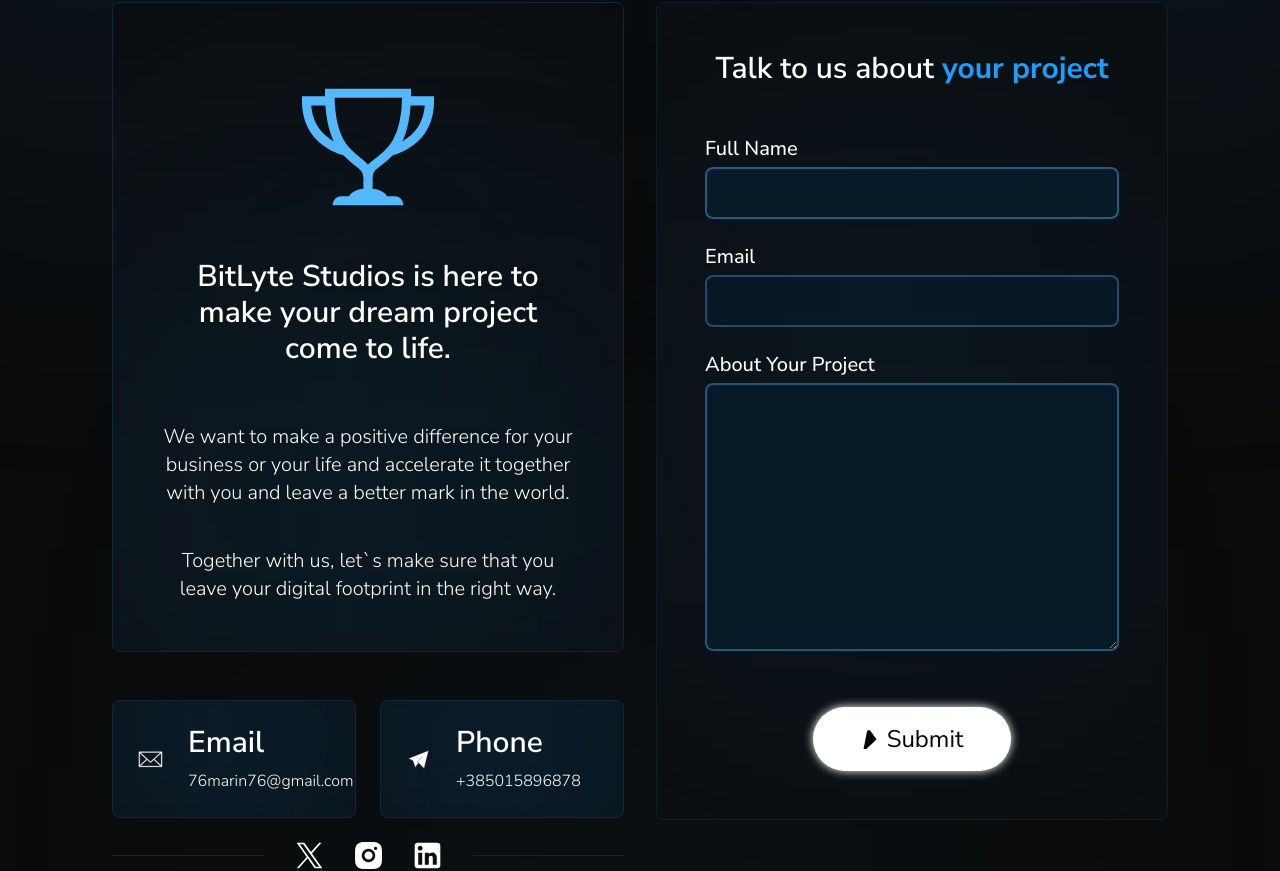
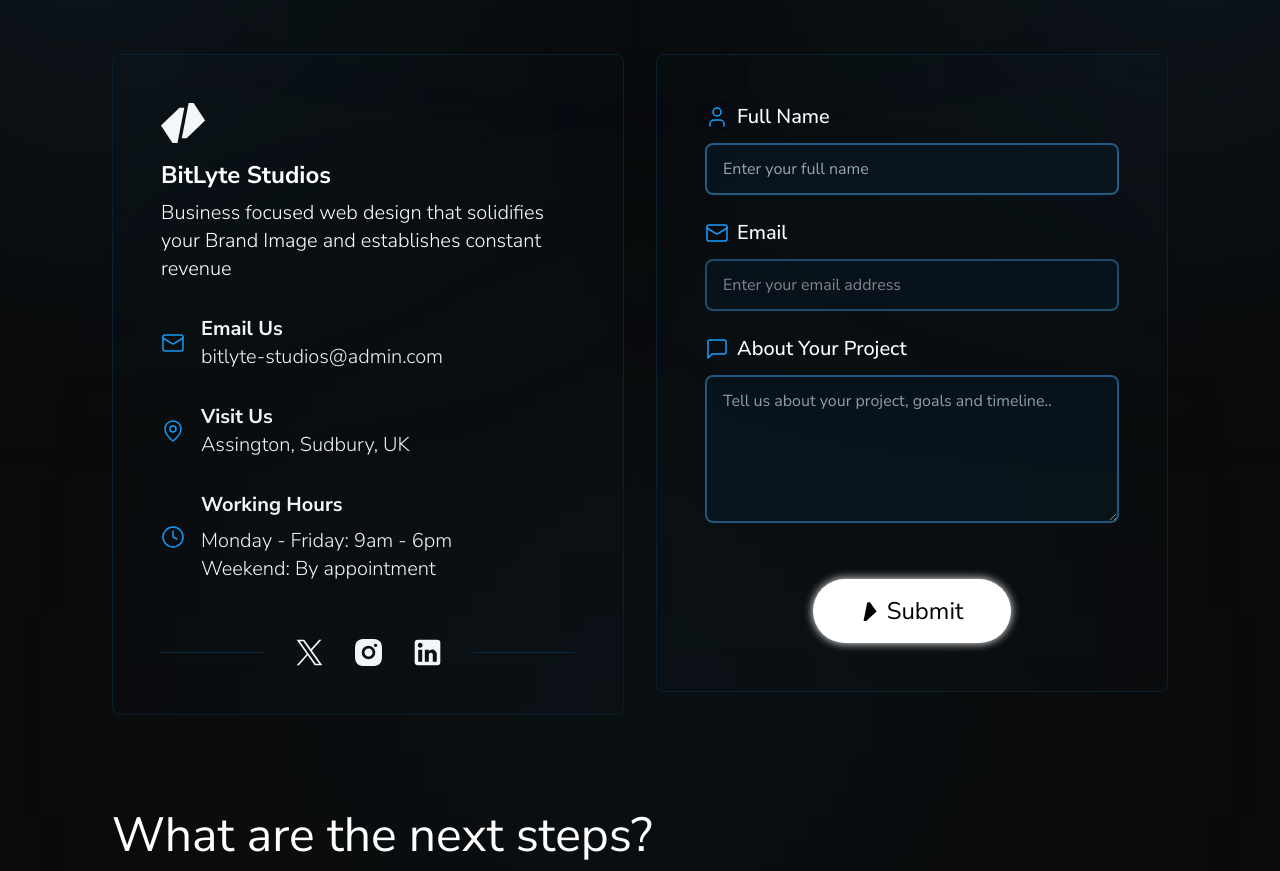
Before and after one commit to zrvnarmarin/BitLyte-Studios-Website, a Next.js app: page /contact in a window 1280 px wide. Shown: the part 482-1353 px from the top of the page. Built offline with nearby package versions, Linux system fonts and the light colour scheme.

Commit message:
removing borders, paddings and right margin from StepsSection of /[serviceId] route; changing copy in SimilarServices section;All website fixing design mistakes; contact route completely redesigned, this time with more clear proposition and accent on simplicity;

```diff
--- a/app/components/FAQSection.tsx
+++ b/app/components/FAQSection.tsx
@@ -58,7 +58,7 @@
     <div
       className={`group relative overflow-hidden rounded-xl transition-all duration-300 ${
         isActive
-          ? "bg-gradient-to-r from-[#0A1A2A]/90 to-[#0D2237]/90 shadow-lg hover:shadow-[0_0_15px_0_rgba(10,32,78,1)]"
+          ? "bg-gradient-to-r from-[#0A1A2A]/90 to-[#0D2237]/90 shadow-lg"
           : "bg-[#0A1A2A]/60 hover:bg-[#0A1A2A]/80 border-[#1d263f] border-[0.5px] hover:shadow-[0_0_15px_0_rgba(10,32,78,1)]"
       }`}
     >
--- a/app/contact/(contact-sections)/ContactForm.tsx
+++ b/app/contact/(contact-sections)/ContactForm.tsx
@@ -1,69 +1,75 @@
 import React from "react";
 import "../../../public/test.css";
 import { LogoForButtonRotated } from "@/app/services/[serviceId]/HeroSection";
+import { MessageSquareIcon, UserIcon } from "./HeroSection";
+import { MailIcon } from "./HeroSection";
 
 export default function ContactForm() {
   return (
     // Form container
-    <div className="flex z-30 flex-col gap-8 bg-[#0b0b0b] overflow-hidden relative px-4 py-8 md:px-10 sm:px-8 sm:py-10 md:py-14 lg:px-6 lg:py-10 xl:px-12 xl:py-12 rounded-lg border-[0.5px] border-[#0a2030]">
+    <div className="flex z-30 flex-col gap-8 justify-start overflow-hidden relative px-4 py-8 md:px-10 sm:px-8 sm:py-10 md:py-14 lg:px-6 lg:py-10 xl:px-12 xl:py-12 rounded-lg border-[0.5px] border-[#0a2030]">
       {/* Blur effect background */}
-      <div className="w-96 h-96 absolute top-1/2 left-1/2 transform -translate-x-1/2 -translate-y-1/2 bg-gradient-to-r from-[#1a4869] to-[#002139] z-10 blur-[230px]"></div>
-
-      <h2 className="w-full text-[#ffffff] font-semibold text-center text-3xl pb-4 z-20">
-        Talk to us about{" "}
-        <span className="text-[#1A9FFF] font-bold">your project</span>
-      </h2>
+      <div className="w-96 h-96 absolute top-1/2 left-1/2 transform -translate-x-1/2 -translate-y-1/2 bg-gradient-to-r from-[#1a4869] to-[#002139] z-10 blur-[830px]"></div>
 
       {/* Form section */}
       <form className="flex flex-col gap-6 z-20">
         {/* Full name input field */}
-        <div className="flex flex-col gap-1">
+        <div className="flex flex-col gap-3">
           <label
             htmlFor="full-name"
-            className="w-full text-[#ffffff] font-medium text-xl text-start z-20"
+            className="w-full flex items-center gap-2 text-[#ffffff] font-medium text-xl text-start z-20"
           >
+            <UserIcon />
             Full Name
           </label>
           <input
             id="full-name"
             type="text"
-            className="z-20 focus:outline-none focus:ring focus:ring-violet-900 pl-4 py-3 bg-[#061a28] border-2 border-[#225c86] rounded-lg text-base text-[#eeeeee] font-normal"
+            placeholder="Enter your full name"
+            className="z-20 focus:outline-none focus:ring focus:ring-violet-900 pl-4 py-3 bg-[#061a28]/50 border-2 border-[#225c86] rounded-lg text-base text-[#eeeeee] font-normal"
           />
         </div>
 
         {/* Email input field */}
-        <div className="flex flex-col gap-1">
+        <div className="flex flex-col gap-3">
           <label
             htmlFor="email"
-            className="w-full text-[#ffffff] font-medium text-xl text-start z-20"
+            className="w-full flex items-center gap-2 text-[#ffffff] font-medium text-xl text-start z-20"
           >
+            <MailIcon />
             Email
           </label>
           <input
             id="email"
             type="text"
-            className="focus:outline-none focus:ring focus:ring-violet-400 opacity-80 pl-4 py-3 bg-[#061a28] border-2 border-[#225c86] rounded-lg text-base text-[#eeeeee] font-normal"
+            placeholder="Enter your email address"
+            className="focus:outline-none focus:ring focus:ring-violet-400 opacity-80 pl-4 py-3 bg-[#061a28]/50 border-2 border-[#225c86] rounded-lg text-base text-[#eeeeee] font-normal"
           />
         </div>
 
         {/* About textarea */}
-        <div className="flex flex-col gap-1">
+        <div className="flex flex-col gap-3">
           <label
             htmlFor="project-message"
-            className="w-full text-[#ffffff] font-medium text-xl text-start z-20 capitalize"
+            className="w-full flex items-center gap-2 text-[#ffffff] font-medium text-xl text-start z-20 capitalize"
           >
+            <MessageSquareIcon />
             About your project
           </label>
           <textarea
             id="project-message"
-            rows={10}
-            className="focus:outline-none focus:ring focus:ring-violet-400 pl-4 py-3 opacity-95 bg-[#061a28] border-2 border-[#225c86] rounded-lg text-base text-[#eeeeee] font-normal"
+            placeholder="Tell us about your project, goals and timeline.."
+            rows={5}
+            className="focus:outline-none focus:ring focus:ring-violet-400 pl-4 py-3 opacity-95 bg-[#061a28]/50 border-2 border-[#225c86] rounded-lg text-base text-[#eeeeee] font-normal"
           />
         </div>
 
         {/* Submit form button */}
         <div className="relative w-full flex justify-center pt-4 md:pt-8 z-30">
-          <button type="submit" className="relative overflow-hidden w-fit flex items-center gap-2 py-4 px-12 text-[#000000] bg-[#ffffff] rounded-full font-normal text-2xl xs:text-2xl sm:text-2xl md:text-2xl shadow-[0_0_10px_0_rgba(255,255,255,1)] hover:shadow-[0_0_20px_0_rgba(255,255,255,1)] duration-300">
+          <button
+            type="submit"
+            className="relative overflow-hidden w-fit flex items-center gap-2 py-4 px-12 text-[#000000] bg-[#ffffff] rounded-full font-normal text-2xl xs:text-2xl sm:text-2xl md:text-2xl shadow-[0_0_10px_0_rgba(255,255,255,1)] hover:shadow-[0_0_20px_0_rgba(255,255,255,1)] duration-300"
+          >
             <LogoForButtonRotated fillColor="#000000" width={18} height={20} />
             Submit
           </button>
--- a/app/contact/(contact-sections)/HeroSection.tsx
+++ b/app/contact/(contact-sections)/HeroSection.tsx
@@ -8,6 +8,7 @@
 } from "@/app/components/Footer";
 import Link from "next/link";
 import ContactForm from "./ContactForm";
+import { LogoIcon } from "@/app/components/Navbar";
 
 export default function HeroSection() {
   return (
@@ -25,56 +26,70 @@
         </p>
 
         <h1 className="text-[2.5rem] xs:text-5xl sm:text-6xl xl:text-7xl leading-tight lg:leading-none  text-[#ffffff] font-medium text-center z-30">
-          Turn Your
-          <span className="custom-text font-black"> Best Ideas </span>
-          Into A True Reality And
-          <span className="custom-text font-black"> Stand Out </span>
+          Tell Us About
+          <span className="custom-text font-black"> Your Project </span>
         </h1>
+
+        <p className="text-xl font-light text-[#ffffff] text-start xs:text-center  xs:px-4 sm:px-16 md:px-24 lg:px-32 xl:px-72 z-20">
+          As a web agency, we build digital products that meet both user needs
+          and business goals. Our human-centered design
+        </p>
       </div>
 
       {/* Adress, email and qoute text section*/}
-      <div className="grid grid-cols-1 lg:grid-cols-2 gap-8 pt-4 items-start sm:pt-8 md:pt-12 z-30">
-        <div className="relative">
-          {/* Company`s promises */}
-          <div className="relative overflow-hidden bg-[#0b0b0b] border-[0.5px] border-[#0d293d] rounded-lg px-4 py-6 md:px-10 sm:px-8 sm:py-10 md:py-14 lg:px-6 lg:py-10 xl:px-12 xl:py-12 z-20">
-            {/* Gradients */}
-            <div className="w-80 h-80 absolute left-0 bottom-0 bg-gradient-to-r from-[#1a4869] to-[#002139] z-10 blur-[230px]"></div>
-            <div className="w-80 h-80 absolute right-0 bottom-0 bg-gradient-to-r from-[#1a4869] to-[#002139] z-10 blur-[230px]"></div>
+      <div className="grid grid-cols-1 lg:grid-cols-2 items-start gap-8 pt-4 sm:pt-8 md:pt-12 z-30">
+        <div className="flex z-30 flex-col gap-8 justify-start overflow-hidden relative px-4 py-8 md:px-10 sm:px-8 sm:py-10 md:py-14 lg:px-6 lg:py-10 xl:px-12 xl:py-12 rounded-lg border-[0.5px] border-[#0a2030]">
+          {/* Blur effect background */}
+          <div className="w-96 h-96 absolute top-1/2 left-1/2 transform -translate-x-1/2 -translate-y-1/2 bg-gradient-to-r from-[#1a4869] to-[#002139] z-10 blur-[830px]"></div>
 
-            <div className="relative z-20 flex items-center justify-center pb-4 rounded-full">
-              {/* <Image src={DifferenceImage} width={100} height={100} alt="jj" /> */}
-              <TrophyIcon />
-            </div>
-            <div className="relative z-20 flex flex-col items-center gap-4">
-              <p className="w-full text-[#ffffff] font-semibold  text-3xl sm:text-[28px] md:text-3xl leading-tight text-center z-20">
-                BitLyte Studios is here to make your dream project come to life.
+          <div className="flex flex-col items-start gap-2 lg:gap-4">
+            <LogoIcon />
+            <div className="flex flex-col gap-2">
+              <span className="text-[#ffffff] text-xl lg:text-2xl font-bold z-20">
+                BitLyte Studios
+              </span>
+              <p className="text-xl font-light text-[#ffffff] z-20">
+                Business focused web design that solidifies your Brand Image and
+                establishes constant revenue
               </p>
-              <br />
-              <div className="flex flex-col gap-2 relative overflow-hidden">
-                <p className="w-full text-xl font-light text-[#ffffff] text-center z-20">
-                  We want to make a positive difference for your business or
-                  your life and accelerate it together with you and leave a
-                  better mark in the world.
-                </p>
-                <br />
-                <p className="w-full text-xl font-light text-[#ffffff] text-center z-20">
-                  Together with us, let`s make sure that you leave your digital
-                  footprint in the right way.
-                </p>
-              </div>
             </div>
           </div>
 
-          {/* Contact info */}
-          <div className="grid grid-cols-1 md:grid-cols-2 lg:grid-cols-1 xl:grid-cols-2 items-center gap-6 pt-12">
-            {contactInfoData.map((contactInfo) => (
-              <ContactInfoCard
-                key={contactInfo.title}
-                description={contactInfo.description}
-                title={contactInfo.title}
-                icon={contactInfo.icon}
-              />
-            ))}
+          <div className="flex items-center gap-4">
+            <MailIcon />
+            <div className="flex flex-col justify-start">
+              <p className="text-xl text-[#ffffff] text-start font-bold ">
+                Email Us
+              </p>
+              <p className="text-xl text-[#ffffff] text-start font-light ">
+                bitlyte-studios@admin.com
+              </p>
+            </div>
+          </div>
+
+          <div className="flex items-center gap-4">
+            <MapPinIcon />
+            <div className="flex flex-col justify-start">
+              <p className="text-xl text-[#ffffff] text-start font-bold ">
+                Visit Us
+              </p>
+              <p className="text-xl text-[#ffffff] text-start font-light ">
+                Assington, Sudbury, UK
+              </p>
+            </div>
+          </div>
+
+          <div className="flex items-center gap-4">
+            <ClockIcon />
+            <div className="flex flex-col justify-start gap-2">
+              <p className="text-xl text-[#ffffff] text-start font-bold ">
+                Working Hours
+              </p>
+              <p className="text-xl text-[#ffffff] text-start font-light ">
+                Monday - Friday: 9am - 6pm <br />
+                Weekend: By appointment
+              </p>
+            </div>
           </div>
 
           {/* Social media icons */}
@@ -99,83 +114,97 @@
   );
 }
 
-export const ContactInfoCard = ({
-  icon,
-  title,
-  description,
-}: ContactInfoType) => {
+export const MailIcon = () => {
   return (
-    <div className="overflow-hidden relative flex flex-col gap-2 rounded-lg p-6 border-[0.5px] border-[#0d293d] z-20">
-      {/* Blur background */}
-      <div className="w-40 h-40 absolute left-0 bottom-0 bg-gradient-to-r from-[#1a4869] to-[#002139] z-10 blur-[130px]"></div>
-      <div className="w-40 h-40 absolute right-0 bottom-0 bg-gradient-to-r from-[#1a4869] to-[#002139] z-10 blur-[130px]"></div>
-
-      <div className="relative flex flex-col items-start justify-start gap-2 z-20">
-        {/* Blur background */}
-        <div className="flex flex-row items-center justify-between gap-6">
-          <div className="flex items-center z-30">
-            {React.createElement(icon)}
-          </div>
-          <div className="flex flex-col  gap-2">
-            <h3 className="w-full text-[#ffffff] font-semibold text-3xl sm:text-[28px] md:text-3xl leading-tight text-start z-20">
-              {title}
-            </h3>
-            <p className="text-md 2xl:text-lg font-light text-[#ffffff] text-start z-20">
-              {description}
-            </p>
-          </div>
-        </div>
-      </div>
-    </div>
+    <svg
+      width="24"
+      height="24"
+      viewBox="0 0 24 24"
+      fill="none"
+      stroke="#1A9FFF"
+      strokeWidth="1.5"
+      strokeLinecap="round"
+      strokeLinejoin="round"
+    >
+      <rect width="20" height="16" x="2" y="4" rx="2" />
+      <path d="M22 7l-8.97 5.7a1.94 1.94 0 0 1-2.06 0L2 7" />
+    </svg>
   );
 };
 
-export type ContactInfoType = {
-  title: string;
-  description: string;
-  icon: ({
-    width,
-    height,
-  }: {
-    width: number;
-    height: number;
-  }) => React.JSX.Element;
-};
-
-export const contactInfoData: ContactInfoType[] = [
-  {
-    title: "Email",
-    description: "76marin76@gmail.com",
-    icon: EmailIcon,
-  },
-  {
-    title: "Phone",
-    description: "+385015896878",
-    icon: ContactIcon,
-  },
-];
-
-export const TrophyIcon = () => {
+const MapPinIcon = () => {
   return (
     <svg
-      fill="#55b8ff"
-      viewBox="0 0 50 50"
-      xmlns="http://www.w3.org/2000/svg"
-      stroke="#55b8ff"
-      stroke-width="0.4"
-      className="w-24 h-24 sm:w-32 sm:h-32 lg:w-48 lg:h-48"
+      width="24"
+      height="24"
+      viewBox="0 0 24 24"
+      fill="none"
+      stroke="#1A9FFF"
+      strokeWidth="1.5"
+      strokeLinecap="round"
+      strokeLinejoin="round"
     >
-      <g id="SVGRepo_bgCarrier" stroke-width="0"></g>
-      <g
-        id="SVGRepo_tracerCarrier"
-        stroke-linecap="round"
-        stroke-linejoin="round"
-      ></g>
-      <g id="SVGRepo_iconCarrier">
-        <path d="M28.6 29.4c3-2.3 7.4-5.7 7.4-18.4v-1H14v1c0 12.7 4.5 16.1 7.4 18.4 1.7 1.3 2.6 2 2.6 3.6v3c-1.6.2-3.2.8-3.8 2H18c-1.1 0-2 .9-2 2h18c0-1.1-.9-2-2-2h-2.2c-.6-1.2-2.1-1.8-3.8-2v-3c0-1.6.8-2.3 2.6-3.6zm-3.6.5c-.6-.8-1.5-1.5-2.3-2.1-2.7-2.1-6.4-4.9-6.6-15.8h18c-.2 10.8-3.9 13.7-6.6 15.8-1 .7-1.9 1.3-2.5 2.1z"></path>
-        <path d="M18.8 27C18.7 27 8 24.7 8 13v-1h7v2h-5c.6 9.2 9.1 11 9.2 11l-.4 2z"></path>
-        <path d="M31.2 27l-.4-2c.4-.1 8.6-1.9 9.2-11h-5v-2h7v1c0 11.7-10.7 14-10.8 14z"></path>
-      </g>
+      <path d="M20 10c0 6-8 12-8 12s-8-6-8-12a8 8 0 0 1 16 0Z" />
+      <circle cx="12" cy="10" r="3" />
     </svg>
   );
 };
+
+const ClockIcon = () => {
+  return (
+    <svg
+      width="24"
+      height="24"
+      viewBox="0 0 24 24"
+      fill="none"
+      stroke="#1A9FFF"
+      strokeWidth="1.5"
+      strokeLinecap="round"
+      strokeLinejoin="round"
+    >
+      <circle cx="12" cy="12" r="10" />
+      <polyline points="12 6 12 12 16 14" />
+    </svg>
+  );
+};
+
+export const UserIcon = () => {
+  return (
+    // <div className="relative w-10 h-10 flex items-center justify-center rounded-full bg-[#1A9FFF]">
+    <svg
+      width="24"
+      height="24"
+      viewBox="0 0 24 24"
+      fill="none"
+      stroke="#1A9FFF"
+      strokeWidth="1.5"
+      strokeLinecap="round"
+      strokeLinejoin="round"
+      className="lucide lucide-user text-white"
+    >
+      <path d="M19 21v-2a4 4 0 0 0-4-4H9a4 4 0 0 0-4 4v2" />
+      <circle cx="12" cy="7" r="4" />
+    </svg>
+    // </div>
+  );
+};
+
+export const MessageSquareIcon = () => {
+  return (
+    // <div className="relative w-10 h-10 flex items-center justify-center rounded-full bg-[#1A9FFF]">
+      <svg
+        width="24"
+        height="24"
+        viewBox="0 0 24 24"
+        fill="none"
+        stroke="#1A9FFF"
+        strokeWidth="1.5"
+        strokeLinecap="round"
+        strokeLinejoin="round"
+        className="lucide lucide-message-square text-white"
+      >
+        <path d="M21 15a2 2 0 0 1-2 2H7l-4 4V5a2 2 0 0 1 2-2h14a2 2 0 0 1 2 2z" />
+      </svg>
+    // </div>
+  );
+};
--- a/app/contact/page.tsx
+++ b/app/contact/page.tsx
@@ -8,6 +8,7 @@
   return (
     <main className="flex min-h-screen h-full flex-col items-center bg-[#0b0b0b]">
       <HeroSection />
+
       {/* <ContactForm /> */}
       <AfterProposalSection />
       <CTASection />
--- a/app/projects/[projectId]/allProjectsData.ts
+++ b/app/projects/[projectId]/allProjectsData.ts
@@ -1,8 +1,6 @@
 import { StaticImport } from "next/dist/shared/lib/get-img-props";
 import DJDavidMashHeroSectionImg from "../../../public/images/projects/1_dj_david_mash/DJ_David_Mash_Hero_Section_Image.png"
 import AboutSectionProjectImg from "../../../public/images/projects/1_dj_david_mash/thumbnail_DJ_David_Mash.png";
-
-import type { StaticImageData } from "next/image";
 
 export type ProjectFact = {
   id: number;
--- a/app/services/[serviceId]/SimilarServicesSection.tsx
+++ b/app/services/[serviceId]/SimilarServicesSection.tsx
@@ -14,7 +14,7 @@
       </h2>
 
       <div className="grid grid-cols-1 md:grid-cols-2 lg:grid-cols-3 gap-6 pt-4 sm:pt-8 md:pt-12">
-        <OtherServiceCard CTAText="Design your high converting landing page" />
+        <OtherServiceCard CTAText="Design your high converting landing page which sells" />
         <OtherServiceMiddleCard />
         <OtherServiceCard CTAText="Extend your reach with high conversion copywriting" />
         <OtherServiceCard CTAText="Elevate your brand with graphic ilustrations and concepts" />
```
Also changed, not shown: app/projects/ProjectsListSection.tsx (+28 -8 lines), app/services/[serviceId]/StepsSection.tsx (+6 -6 lines).
